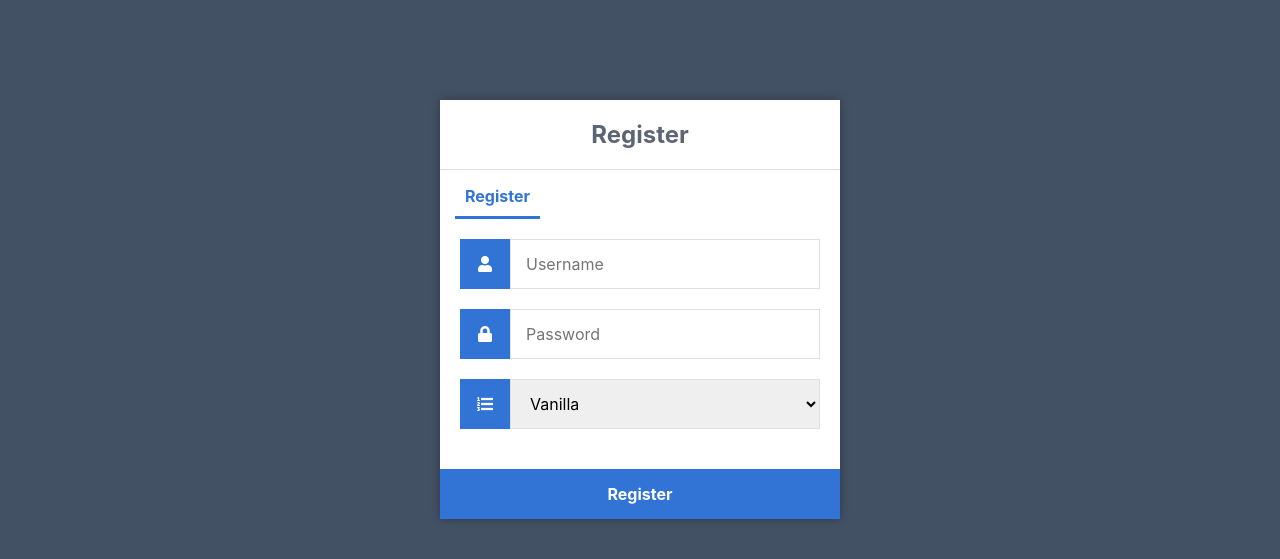
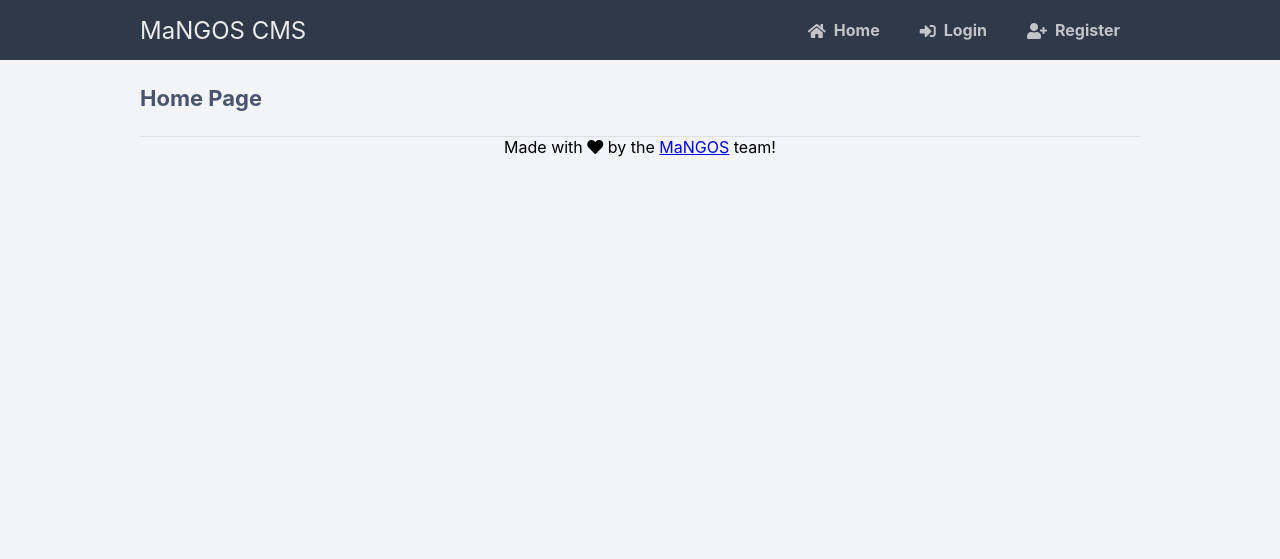
Before and after one commit to i-am-fyre/BasicCMS, a Flask app: page / in a window 1280 px wide. Shown: the top 559 px of the page. Run offline with Flask 2, Linux system fonts and the light colour scheme; some libraries are stand-ins or nearby versions.

Commit message:
Add login, password change, and update readme.

```diff
--- /dev/null
+++ b/config.ini
@@ -0,0 +1,7 @@
+# Enter your database connnection details below
+[Database]
+    host=127.0.0.1
+    user=mangos
+    password=mangos
+    port=3306
+    realmd_name=realmd
--- a/main.py
+++ b/main.py
@@ -1,29 +1,71 @@
 from flask import Flask, render_template, request, redirect, url_for, session
-from flask_mysqldb import MySQL
-import MySQLdb.cursors
+import configparser
+import MySQLdb
 import re
 from secrets import token_hex
 from hashlib import sha1
 
 app = Flask(__name__)
+config = configparser.ConfigParser()
+config.read('config.ini')
 
 app.secret_key = token_hex(16)
 
-# Enter your database connnection details
-app.config['MYSQL_HOST'] = '127.0.0.1'
-app.config['MYSQL_USER'] = 'mangos'
-app.config['MYSQL_PASSWORD'] = 'mangos'
-app.config['MYSQL_PORT'] = 3306
-app.config['MYSQL_DB'] = 'realmd'
-
 # Initialize database
-mysql = MySQL(app)
-
+mysql = MySQLdb.connect(host=config.get('Database', 'host'),
+                        user=config.get('Database', 'user'),
+                        password=config.get('Database', 'password'),
+                        port=int(config.get('Database', 'port')),
+                        database=config.get('Database', 'realmd_name'))
 
 @app.route('/', methods=['GET', 'POST'])
 def index():
     msg = ''
     return render_template('index.html', msg='')
+
+@app.route('/login', methods=['GET', 'POST'])
+def login():
+    if request.method == 'POST':
+        # Get Form Fields
+        username = request.form['username']
+        password_candidate = request.form['password']
+
+        # Create cursor
+        # cur = mysql.cursor()
+        cur = mysql.cursor()
+
+        # Get user by username
+        result = cur.execute("SELECT * FROM account WHERE username = %s", [username])
+
+        if result > 0:
+            # Get stored hash
+            data = cur.fetchone()
+            password = data[2]
+
+
+            # Compare Passwords
+            if sha1((username + ":" + password_candidate).upper().encode('utf-8')).hexdigest().upper() == password.upper():
+                # Passed
+                session['logged_in'] = True
+                session['username'] = username
+                session['gmlevel'] = data[3]
+
+                return redirect(url_for('index'))
+            else:
+                error = 'Invalid login'
+                return render_template('login.html', msg=error)
+            # Close connection
+            cur.close()
+        else:
+            error = 'Username not found'
+            return render_template('login.html', msg=error)
+
+    return render_template('login.html')
+
+@app.route('/logout')
+def logout():
+    [session.pop(key) for key in list(session.keys()) if key != '_flashes']
+    return redirect(url_for('index'))
 
 @app.route('/register', methods=['GET', 'POST'])
 def register():
@@ -36,7 +78,7 @@ def register():
 
         print (expansion)
 
-        cursor = mysql.connection.cursor(MySQLdb.cursors.DictCursor)
+        cursor = mysql.cursor(MySQLdb.cursors.DictCursor)
         cursor.execute('SELECT * FROM account WHERE username = %s', (username,))
         account = cursor.fetchone()
 
@@ -47,11 +89,41 @@ def register():
         elif not username or not password or not expansion:
             msg = 'Please fill out the form!'
         else:
-            pre_hash_pass = (username + ":" + password).upper()
-            sha_pass_hash = sha1(pre_hash_pass.encode('utf-8')).hexdigest()
+            sha_pass_hash = sha1((username + ":" + password).upper().encode('utf-8')).hexdigest()
             cursor.execute('INSERT INTO account (username, sha_pass_hash, expansion) VALUES (%s, %s, %s)', (username, sha_pass_hash, expansion))
-            mysql.connection.commit()
+            mysql.commit()
             msg = 'You have successfully registered!'
     elif request.method == 'POST':
         msg = 'Please fill out the form!'
-    return render_template('index.html', msg=msg)
+    return render_template('register.html', msg=msg)
+
+@app.route('/profile', methods=['GET', 'POST'])
+def profile():
+    return render_template('profile.html', msg='')
+
+@app.route('/admin_dashboard', methods=['GET', 'POST'])
+def admin_dashboard():
+    return render_template('admin_dashboard.html', msg='')
+
+@app.route('/change_password', methods=['GET', 'POST'])
+def change_password():
+    old_password = request.form['old_password']
+    new_password = request.form['new_password']
+
+    if old_password and new_password:
+        cursor = mysql.cursor(MySQLdb.cursors.DictCursor)
+        cursor.execute('SELECT * FROM account WHERE username = %s', (session['username'],))
+        account = cursor.fetchone()
+
+        if account:
+            if sha1((session['username'] + ":" + old_password).upper().encode('utf-8')).hexdigest().upper() == account['sha_pass_hash'].upper():
+                sha_pass_hash = sha1((session['username'] + ":" + new_password).upper().encode('utf-8')).hexdigest().upper()
+                cursor.execute('UPDATE account SET sha_pass_hash = %s, v = %s, s = %s WHERE username = %s', (sha_pass_hash, "", "", session['username']))
+                mysql.commit()
+                msg = 'Password successfully changed!'
+            else:
+                msg = 'Old password is incorrect!'
+        else:
+            msg = 'Account not found!'
+
+    return render_template('profile.html', msg='')
--- a/static/style.css
+++ b/static/style.css
@@ -5,27 +5,39 @@
     -webkit-font-smoothing: antialiased;
     -moz-osx-font-smoothing: grayscale;
 }
+
 body {
     background-color: #435165;
     margin: 0;
 }
+
 .register {
     width: 400px;
     background-color: #ffffff;
     box-shadow: 0 0 9px 0 rgba(0, 0, 0, 0.3);
     margin: 100px auto;
 }
-.register h1 {
+
+.change_password {
+    width: 400px;
+    background-color: #ffffff;
+    box-shadow: 0 0 9px 0 rgba(0, 0, 0, 0.3);
+    margin: 100px auto;
+}
+
+.register h1, .change_password h2 {
     text-align: center;
     color: #5b6574;
     font-size: 24px;
     padding: 20px 0 20px 0;
     border-bottom: 1px solid #dee0e4;
 }
+
 .register .links {
     display: flex;
     padding: 0 15px;
 }
+
 .register .links a {
     color: #adb2ba;
     text-decoration: none;
@@ -33,20 +45,23 @@ body {
     padding: 0 10px 10px 10px;
     font-weight: bold;
 }
+
 .register .links a:hover {
     color: #9da3ac;
 }
+
 .register .links a.active {
     border-bottom: 3px solid #3274d6;
     color: #3274d6;
 }
-.register form {
+
+.register form, .change_password form {
     display: flex;
     flex-wrap: wrap;
     justify-content: center;
     padding-top: 20px;
 }
-.register form label {
+.register form label, .change_password form label {
     display: flex;
     justify-content: center;
     align-items: center;
@@ -55,14 +70,14 @@ body {
     background-color: #3274d6;
     color: #ffffff;
 }
-.register form input[type="password"], .register form input[type="text"], .register form select {
+.register form input[type="password"], .change_password form input[type="password"], .register form input[type="text"], .register form select {
     width: 310px;
     height: 50px;
     border: 1px solid #dee0e4;
     margin-bottom: 20px;
     padding: 0 15px;
 }
-.register form input[type="submit"] {
+.register form input[type="submit"], .change_password form input[type="submit"] {
     width: 100%;
     padding: 15px;
     margin-top: 20px;
@@ -73,7 +88,7 @@ body {
     color: #ffffff;
     transition: background-color 0.2s;
 }
-.register form input[type="submit"]:hover {
+.register form input[type="submit"]:hover, .change_password form input[type="submit"]:hover {
     background-color: #2868c7;
     transition: background-color 0.2s;
 }
@@ -130,7 +145,7 @@ body.loggedin {
 .content > p, .content > div {
     box-shadow: 0 0 5px 0 rgba(0, 0, 0, 0.1);
     margin: 25px 0;
-    padding: 25px;
+    padding: 0px;
   background-color: #fff;
 }
 .content > p table td, .content > div table td {
@@ -145,3 +160,10 @@ body.loggedin {
   padding: 5px;
   margin: 0 0 10px 0;
 }
+
+.footer {
+    background-color: #2f3947;
+    height: 60px;
+    width: 100%;
+    border: 0;
+}
--- a/templates/index.html
+++ b/templates/index.html
@@ -1,43 +1,7 @@
-<!DOCTYPE html>
-<html>
-	<head>
-		<meta charset="utf-8">
-		<title>Register</title>
-		<link rel="stylesheet" href="{{ url_for('static', filename='style.css') }}">
-		<link rel="stylesheet" href="https://use.fontawesome.com/releases/v5.7.1/css/all.css">
-	</head>
-	<body>
-		<div class="register">
-			<h1>Register</h1>
-			<div class="links">
-				<a href="{{ url_for('register') }}" class="active">Register</a>
-			</div>
-			<form action="{{ url_for('register') }}" method="post">
-				<label for="username">
-					<i class="fas fa-user"></i>
-				</label>
-				<input type="text" name="username" placeholder="Username" id="username" required>
-				<label for="password">
-					<i class="fas fa-lock"></i>
-				</label>
-				<input type="password" name="password" placeholder="Password" id="password" required>
-				<label for="expansion">
-					<i class="fas fa-list-ol"></i>
-				</label>
-				<select name="expansion" class="Input" required>
-					<!-- comment in/out expansions you don't want as an option. -->
-					<option value="0">Vanilla</option>
-					<option value="1">TBC</option>
-					<option value="2">WotLK</option>
-					<option value="3">Cataclysm</option>
-					<!-- <option value="4">MoP</option>
-					<option value="5">WoD</option>
-					<option value="6">Legion</option> -->
-				</select>
+{% extends 'layout.html' %}
 
-				<div class="msg">{{ msg }}</div>
-				<input type="submit" value="Register">
-			</form>
-		</div>
-	</body>
-</html>
+{% block title %}Welcome!{% endblock %}
+
+{% block content %}
+<h2>Home Page</h2>
+{% endblock %}
--- /dev/null
+++ b/templates/layout.html
@@ -0,0 +1,34 @@
+<!DOCTYPE html>
+<html>
+	<head>
+		<meta charset="utf-8">
+		<title>MaNGOS CMS - {% block title %}{% endblock %}</title>
+		<link rel="stylesheet" href="{{ url_for('static', filename='style.css') }}">
+		<link rel="stylesheet" href="https://use.fontawesome.com/releases/v5.7.1/css/all.css">
+	</head>
+	<body class="loggedin">
+		<nav class="navtop">
+			<div>
+				<h1>MaNGOS CMS</h1>
+                <a href="{{ url_for('index') }}"><i class="fas fa-home"></i>Home</a>
+				{% if 'username' in session %}
+					{% if session['gmlevel'] == 3 %}
+						<a href="{{ url_for('admin_dashboard') }}"><i class="fas fa-user-cog"></i>Admin Dashboard</a>
+					{% endif %}
+				<a href="{{ url_for('profile') }}"><i class="fas fa-user-circle"></i>Profile</a>
+				<a href="{{ url_for('logout') }}"><i class="fas fa-sign-out-alt"></i>Logout</a>
+				{% else %}
+				<a href="{{ url_for('login') }}"><i class="fas fa-sign-in-alt"></i>Login</a>
+				<a href="{{ url_for('register') }}"><i class="fas fa-user-plus"></i>Register</a>
+				{% endif %}
+			</div>
+		</nav>
+		<div class="content">
+			{% block content %}{% endblock %}
+		</div>
+	</body>
+
+	<footer>
+		<center>Made with <i class="fa fa-heart"></i> by the <a href="https://www.getmangos.eu">MaNGOS</a> team!</center>
+	</footer>
+</html>
```
Also changed, not shown: templates/admin_dashboard.html (added, +7 -0 lines), templates/login.html (added, +30 -0 lines), templates/profile.html (added, +25 -0 lines), templates/register.html (added, +44 -0 lines), README.md.
